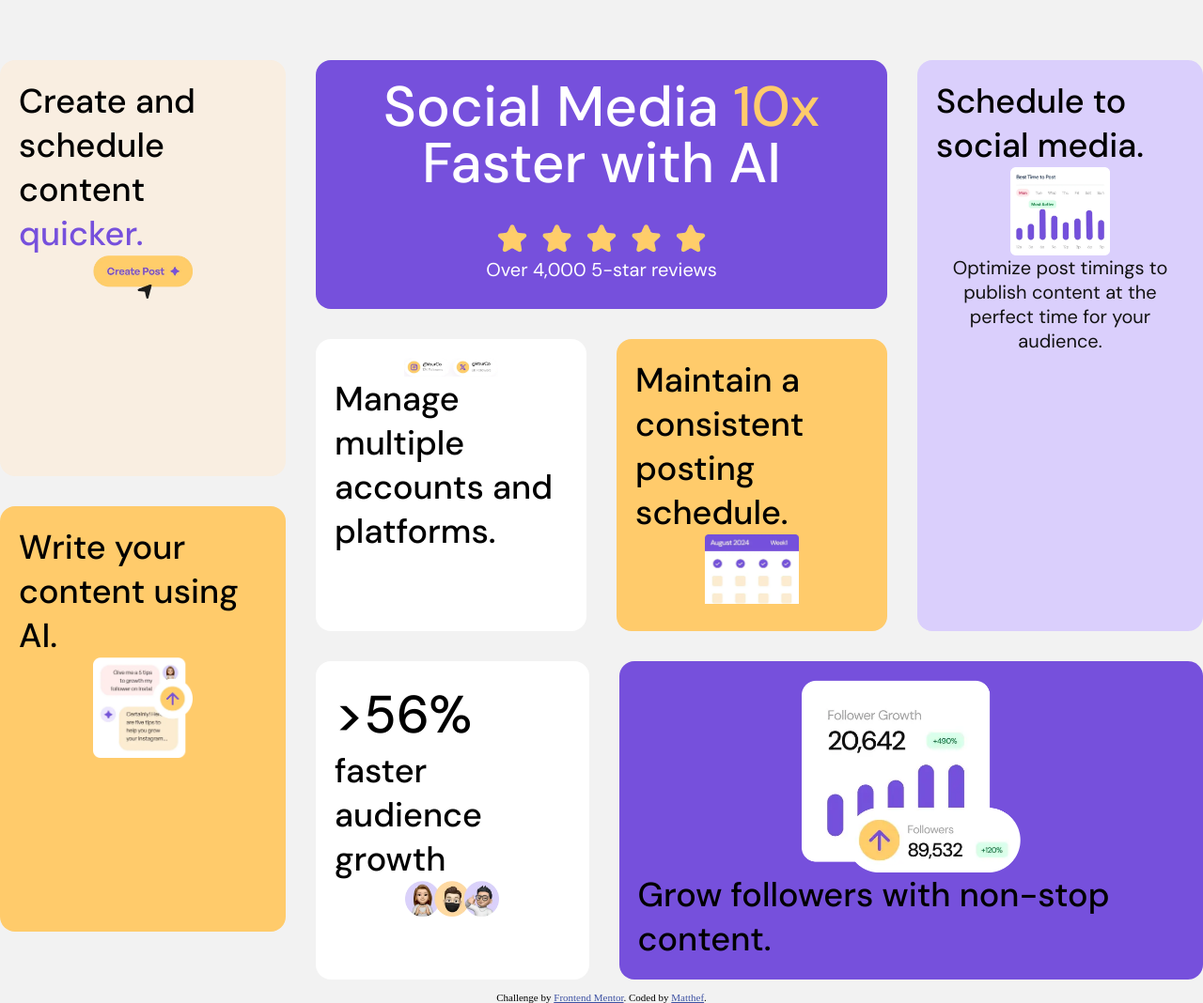
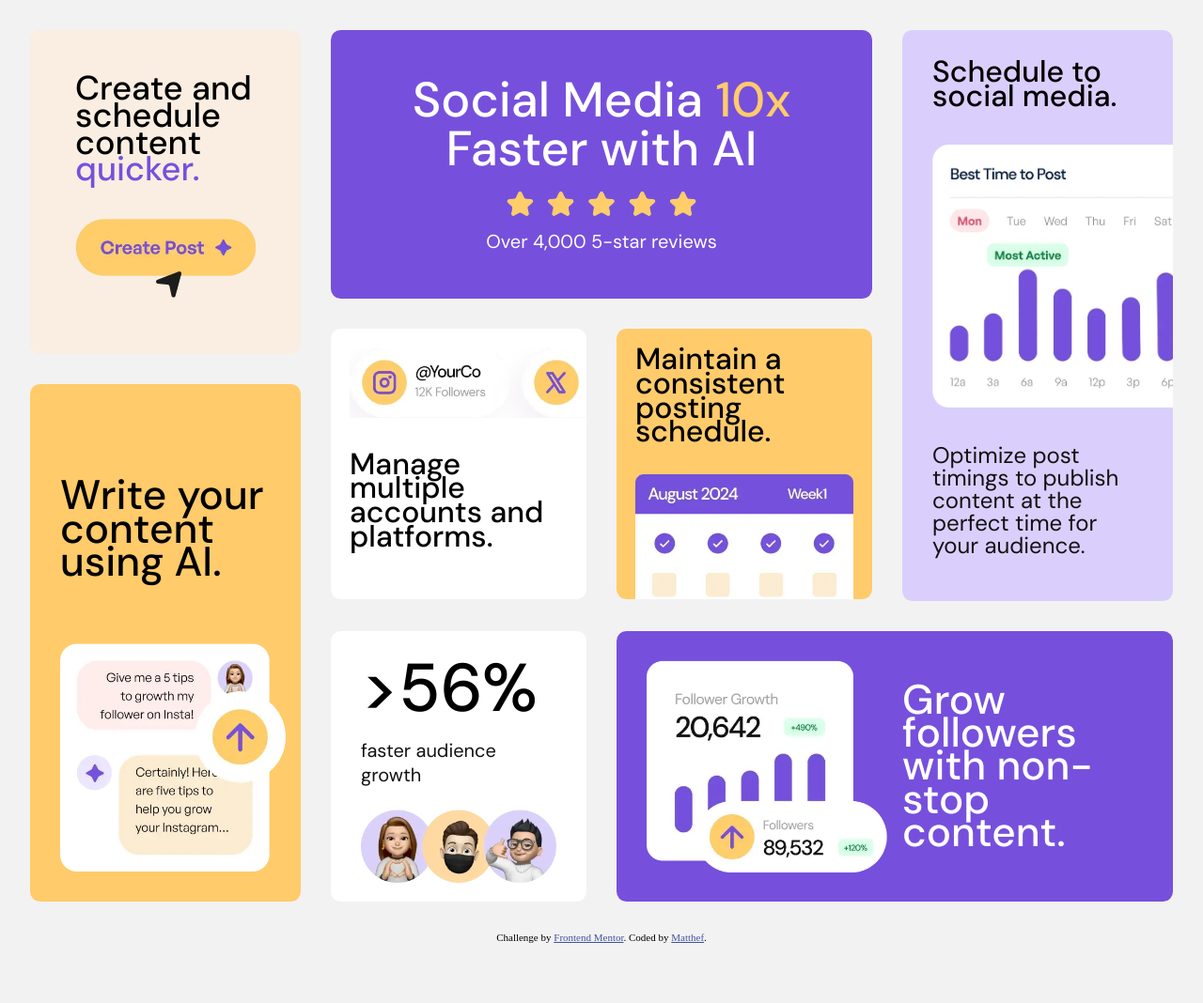
Before and after one commit to MatFrat95/challenge-009, a plain HTML site: page index.html in a window 1280 px wide. Shown: the whole page at 94% size. After the commit the page ends 1004 px from the top, so only its background shows below. Drawn offline with Linux system fonts and the light colour scheme.

Commit message:
first version of ready bento grid chellenge - raeady to upload

```diff
--- a/index.html
+++ b/index.html
@@ -21,6 +21,23 @@
   <main class="bento-grid">
     <div class="bento__container">
 
+
+
+      <div class="bento__container-box column-one">
+
+
+        <div class="bento__container-box--item create">
+          <h2 class="heading-two heading-two--big">Create and schedule content <span class="purple">quicker.</span></h2>
+          <img src="./assets/images/illustration-create-post.webp" alt="">
+
+        </div>
+        <div class="bento__container-box--item write">
+          <h2 class="heading-two heading-two--big">Write your content using AI.</h2>
+          <img src="./assets/images/illustration-ai-content.webp" alt="">
+        </div>
+      </div>
+
+
       <div class="bento__container-box column-two">
 
         <div class="bento__container-box--item social-media">
@@ -34,14 +51,14 @@
 
           <div class="bento__container-box--item accounts">
             <img src="./assets/images/illustration-multiple-platforms.webp" alt="instagram and X followers">
-            <h2 class="heading-two">
+            <h2 class="heading-two heading-two--small">
               Manage multiple accounts and platforms.
             </h2>
           </div>
 
 
           <div class="bento__container-box--item schedule">
-            <h2 class="heading-two"> Maintain a consistent posting schedule.
+            <h2 class="heading-two heading-two--small"> Maintain a consistent posting schedule.
             </h2>
             <img src="./assets/images/illustration-consistent-schedule.webp" alt="callendar">
           </div>
@@ -49,23 +66,10 @@
         </div>
       </div>
 
-      <div class="bento__container-box column-one">
-
-
-        <div class="bento__container-box--item create">
-          <h2 class="heading-two">Create and schedule content <span class="purple">quicker.</span></h2>
-          <img src="./assets/images/illustration-create-post.webp" alt="">
-
-        </div>
-        <div class="bento__container-box--item write">
-          <h2 class="heading-two">Write your content using AI.</h2>
-          <img src="./assets/images/illustration-ai-content.webp" alt="">
-        </div>
-      </div>
 
       <div class="bento__container-box column-three">
         <div class="bento__container-box--item optimize">
-          <h2 class="heading-two"> Schedule to social media.</h2>
+          <h2 class="heading-two heading-two--small"> Schedule to social media.</h2>
           <img src="./assets/images/illustration-schedule-posts.webp"
             alt="Schedule of when is the best time to post on social media">
           <p class="text text--black">Optimize post timings to publish content at the perfect time for your audience.
@@ -78,17 +82,24 @@
         <div class="inside-element">
 
 
+
           <div class="bento__container-box--item followers">
-            <h2 class="heading-two"> <span class="big">>56%</span> faster audience growth</h2>
+
+            <img src="./assets/images/illustration-grow-followers.webp" alt="Bar graph showing growth of followers">
+            <h2 class="heading-two heading-two--big"> Grow followers with non-stop content.</h2>
+          </div>
+
+          <div class="bento__container-box--item  audience">
+            <h2 class="heading-two heading-two--very-big">>56%</h2>
+            <p class="text text--black">faster audience growth</p>
+            <h2 class="heading-two">
             <img src="./assets/images/illustration-audience-growth.webp" alt="">
 
           </div>
 
-          <div class="bento__container-box--item audience">
 
-            <img src="./assets/images/illustration-grow-followers.webp" alt="Bar graph showing growth of followers">
-            <h2 class="heading-two"> Grow followers with non-stop content.</h2>
-          </div>
+
+
         </div>
       </div>
     </div>
--- a/scss/assets/_media.scss
+++ b/scss/assets/_media.scss
@@ -1,45 +1,144 @@
-@media screen and (min-width:42rem) {
+@media screen and (min-width: 900px) {
 	.bento__container {
-        max-width: 100%;
+		// max-width: 100%;
 		grid-template-columns: 2fr 1fr;
 		grid-template-rows: 18rem 18rem 18rem 18rem;
 		grid-template-areas:
-		' column2 column3'
-		' column2 column3'
-		' column4 column4'
-        'column1 column1'
-		;
+			'column2 column3'
+			'column2 column3'
+			'column4 column4'
+			'column1 column1';
 	}
 
-    .inside-element, .column-one {
+	.inside-element,
+	.column-one,
+	.write {
+		display: grid;
 		grid-template-columns: 1fr 1fr;
+		grid-template-rows: 18rem;
+	}
+
+	// SINGLE COLUMN ELEMENTS SETTINGS __________
+	// column 1 .....................
+	.create {
+		display: grid;
+
+		.heading-two {
+			font-size: 2.25rem;
+		}
+		img {
+			max-width: 80%;
+			justify-self: center;
+		}
+	}
+	.write {
+		padding: 0 2rem;
+		gap: 1rem;
+		img {
+			margin-top: 0;
+			max-width: 100%;
+		}
+	}
+	// column 2 ..................
+	.accounts {
+		position: relative;
+		overflow: hidden;
+		img {
+			position: relative;
+			max-width: 22rem;
+			margin-bottom: 2rem;
+		}
+	}
+	.schedule {
+		img {
+			max-width: 87%;
+			bottom: -2rem;
+		}
+	}
+	// column 3.......................
+	.optimize {
+		position: relative;
+		overflow: hidden;
+		text-align: left;
+
+		.text {
+			max-width: 100%;
+			line-height: 1;
+			text-align: left;
+		}
+		img {
+			position: relative;
+			max-width: 140%;
+
 		}
 	}
 
+	// column 4 ......................
+	.followers {
+		padding: 2rem;
+		order: 1;
+		grid-template-columns: repeat(2, 1fr);
+		gap: 1rem;
+		.heading-two {
+			text-align: left;
+			align-self: center;
+		}
+	}
+}
 
+@media screen and (min-width: 74rem) {
+	// BASIC ELEMENT SETTINGS ____________
 
-
-
-
-@media screen and (min-width:64rem) {
 	.bento__container {
-        max-width: 90rem;
-        grid-template-columns: 1fr 2fr 1fr ;
+		max-width: 76rem;
+		grid-template-columns: 1fr 2fr 1fr;
 		grid-template-rows: 18rem 18rem 18rem;
 		grid-template-areas:
 			'column1 column2 column3'
 			'column1 column2 column3'
-		'column1 column4 column4'
-		;
+			'column1 column4 column4';
 	}
 
 	.inside-element {
 		grid-template-columns: 1fr 1fr;
 	}
 	.inside-element:nth-child(1) {
-       grid-template-columns: .935fr 2fr;
+		grid-template-columns: 0.92fr 2fr;
 	}
 	.column-one {
 		grid-template-columns: 1fr;
+		grid-template-rows: repeat(2, 1fr);
+	}
+
+	// SINGLE COLUMN ELEMENTS SETTINGS __________
+	// column 1 .....................
+	.create {
+		img {
+			max-width: 100%;
 		}
 	}
+	.write {
+		display: grid;
+		grid-template-columns: 1fr;
+		grid-template-rows: 1fr 1fr;
+		gap: 0;
+		padding: 2rem 1rem 2rem 2rem;
+	}
+
+
+    // column 2 .............................
+    .schedule {
+        img {
+            max-width: 100%;
+
+        }
+    }
+
+
+    // column 4 .......................
+    .audience {
+        img {
+            max-width: 100%;
+        }
+    }
+}
--- a/scss/assets/_mixins.scss
+++ b/scss/assets/_mixins.scss
@@ -1,20 +1,19 @@
-@mixin flexDefault($flexDirection) {
-	display: flex;
-	flex-direction: $flexDirection;
-	justify-content: center;
-	align-items: center;
-	gap: 1rem;
+// @mixin flexDefault($flexDirection) {
+// 	display: flex;
+// 	flex-direction: $flexDirection;
+// 	justify-content: center;
+// 	align-items: center;
+// 	gap: 1rem;
+// }
+
+// @mixin gridDefault($gridCol, $gridRow) {
+// 	display: grid;
+// 	grid-template-columns: repeat($gridCol, 1fr);
+// 	grid-template-rows: repeat($gridRow, 1fr);
+// 	gap: 1rem;
+// }
+
+@mixin contentCenterGrid{
+	display: grid;
+	gap: 1.5rem;
 }
-
-@mixin gridDefault($gridCol, $gridRow) {
-	display: grid;
-	grid-template-columns: repeat($gridCol, 1fr);
-	grid-template-rows: repeat($gridRow, 1fr);
-	gap: 1rem;
-}
-
-@mixin objectCenter($maxWidth, $objectWidth) {
-	margin: 0 auto;
-	max-width: $maxWidth;
-	width: $objectWidth;
-}
--- a/scss/assets/_reset.scss
+++ b/scss/assets/_reset.scss
@@ -7,9 +7,9 @@
 }
 
 img {
-    max-width: 40%;
+    max-width: 100%;
 	object-fit: cover;
-	display: block;
+	// display: block;
 	margin: 0 auto;
 }
 
--- a/scss/style.scss
+++ b/scss/style.scss
@@ -1,17 +1,69 @@
 @import '../scss/assets/mixins';
 @import '../scss/assets/variables';
 @import '../scss/assets/reset';
+
 body {
 	background-color: #f2f2f2;
-	font-size: 66px;
 }
+
+// headings and color spans inside hedings.....
+.heading-one {
+	margin-bottom: 0.5rem;
+	font-size: 3.25rem;
+	font-weight: $fontWeight500;
+	color: $White;
+	line-height: 1;
+}
+.heading-two {
+	font-weight: $fontWeight500;
+	line-height: 0.8;
+
+	&--small {
+		font-size: 2rem;
+	}
+
+	&--big {
+		font-size: 2.75rem;
+	}
+	&--very-big {
+		font-size: 4.5rem;
+	}
+}
+
+// spans
+.gold {
+	color: $Yellow500;
+}
+.purple {
+	color: $Purple500;
+}
+.big {
+	font-size: 3.5rem;
+	display: block;
+}
+
+// text types
+.text {
+
+	font-size: 1.25rem;
+	text-align: center;
+	font-weight: $fontWeight400;
+}
+.text--white {
+	color: $White;
+}
+.text--black {
+	color: $Black;
+}
+
+// bento element settings ......................
 .bento-grid {
-	padding: 4rem 0;
+	padding: 2rem;
 	width: 100%;
 	font-family: 'DM Sans', sans-serif;
 }
 .bento__container {
-margin: 0 auto;
+	margin: 0 auto;
 	display: grid;
 	grid-template-columns: 1fr;
 	grid-template-areas:
@@ -29,6 +81,7 @@ margin: 0 auto;
 
 	.column-one {
 		grid-area: column1;
+		// grid-template-rows: 1fr 1fr;
 	}
 	.column-two {
 		grid-area: column2;
@@ -41,78 +94,110 @@ margin: 0 auto;
 	}
 }
 
+.bento__container-box--item {
+	padding: 1.25rem;
+	border-radius: 0.65rem;
+}
+
+// BENTO EACH ELEMENTS INDIVIDUAL STYLING BY COLUMNS  ...................
+
+// column 1!!!!!
+.create {
+	padding: 3rem;
+
+	background-color: $Yellow100;
+	img {
+		margin-top: 2rem;
+		max-width: 100%;
+	}
+}
+.write {
+	// display: grid;
+	display: grid;
+	justify-content: center;
+	align-items: center;
+	padding: 2rem;
+
+	background-color: $Yellow500;
+
+	gap: 2rem;
+	img {
+		// margin-top: 2rem;
+		max-width: 80%;
+	}
+}
+
+// column 2!!!!!!!!
+
 .social-media {
+	@include contentCenterGrid;
+	gap: 0.5rem;
+	text-align: center;
+
 	background-color: $Purple500;
 	padding: $element-Big;
-	text-align: center;
+
+	img {
+		max-width: 13rem;
+	}
 }
+
 .accounts {
 	background-color: $White;
 }
 .schedule {
+	position: relative;
+	overflow: hidden;
+
 	background-color: $Yellow500;
+
+	img {
+		position: relative;
+		max-width: 70%;
+		bottom: -3rem;
+		left: 0rem;
+	}
 }
+
+// column 3!!!!!!!!
 .optimize {
+	@include contentCenterGrid;
+	text-align: center;
+	padding: 2rem;
 	background-color: $Purple100;
+
+	.text {
+		font-size: 1.5rem;
+		max-width: 90%;
+		margin-inline: auto;
+	}
 }
+
+// column 4!!!!!!!!
 .audience {
-	background-color: $Purple500;
+	padding: 2rem;
+	@include contentCenterGrid;
+
+	background-color: $White;
+
+	.text {
+		text-align: left;
+	}
+	img {
+		max-width: 60%;
+	}
+	// grid-template-columns: repeat(2, 1fr);
 }
 .followers {
-	background-color: $White;
-}
-.create {
-	background-color: $Yellow100;
-}
-.write {
-	background-color: $Yellow500;
+	padding: 2rem 20%;
+
+	text-align: center;
+	display: grid;
+	place-content: center;
+	gap: 3rem;
+
+	background-color: $Purple500;
+	color: $White;
 }
 
-.bento__container-box--item {
-	padding: 1.25rem;
-	border-radius: 1rem;
-}
-// headings and color spans inside hedings.....
-.heading-one {
-	margin-bottom: $element-Regular;
-	font-size: 3.75rem;
-	font-weight: $fontWeight500;
-	color: $White;
-	line-height: 1;
-}
-.heading-two {
-	font-size: 2.25rem;
-	font-weight: $fontWeight500;
-}
-
-// spans
-.gold {
-	color: $Yellow500;
-}
-.purple {
-	color: $Purple500;
-}
-.big {
-	font-size: 3.5rem;
-	display: block;
-}
-
-// text types
-.text {
-	font-size: 1.25rem;
-	text-align: center;
-	font-weight: $fontWeight400;
-}
-.text--white {
-	color: $White;
-}
-.text--black {
-	color: $Black;
-}
-
-
-
-
-
-
 @import './assets/media';
```
Also changed, not shown: css/style.css, 1 other file. Lines whose indentation alone changed are shown as unchanged.
